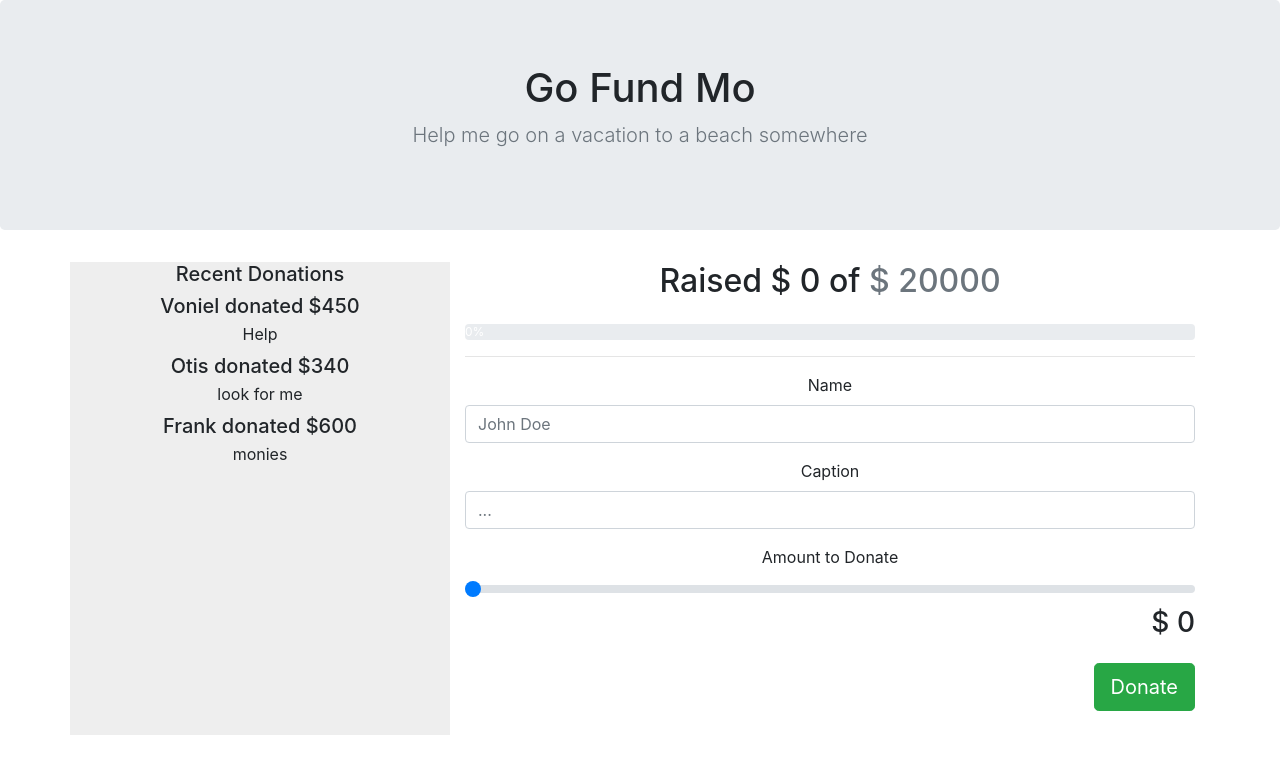
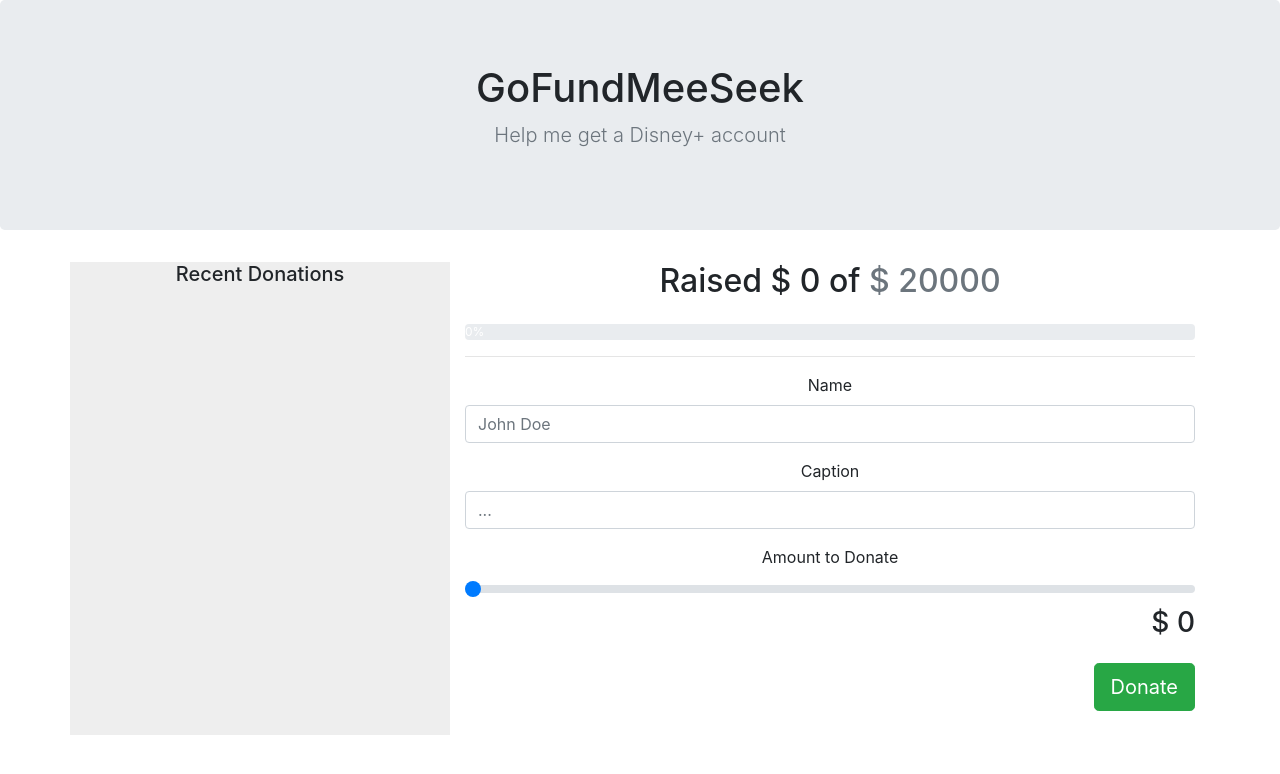
Before and after one commit to vonbarown/Pursuit-Core-Web-Props-Lab, a React (Create React App) app in the folder go-fund-me/: page / in a window 1280 px wide. Shown: the top 774 px of the page. Built offline with nearby package versions, Linux system fonts and the light colour scheme.

Commit message:
completed lab

```diff
--- a/go-fund-me/public/index.html
+++ b/go-fund-me/public/index.html
@@ -30,12 +30,6 @@
 
   <body>
     <!-- JUMBOTRON -->
-    <section class="jumbotron text-center">
-      <h1 class="jumbotron-heading">Go Fund Mo</h1>
-      <p class="lead text-muted">
-        Help me go on a vacation to a beach somewhere
-      </p>
-    </section>
     <!-- CONTAINER / ROW -->
     <div id="root"></div>
 
--- a/go-fund-me/src/App.js
+++ b/go-fund-me/src/App.js
@@ -3,22 +3,22 @@
 import Form from "./components/donationForm";
 import Donors from "./components/donators";
 import ProgressBar from "./components/progressBar";
+import TopBar from "./components/topBar";
 
 class App extends React.Component {
   constructor() {
     super();
     this.state = {
       donors: [
-        { name: "Voniel", amount: 450, blurb: "Help" },
-        { name: "Otis", amount: 340, blurb: "look for me" },
-        { name: "Frank", amount: 600, blurb: "monies" }
+        // { name: "Voniel", amount: 450, blurb: "Help" },
+        // { name: "Otis", amount: 340, blurb: "look for me" },
+        // { name: "Frank", amount: 600, blurb: "monies" }
       ],
       name: "",
       amount: 0,
       blurb: "",
       goal: 20000,
-      raised: 0,
-      percentCompleted: 0
+      raised: 0
     };
 
     // handle change for the form
@@ -37,14 +37,10 @@
       this.setState({
         raised: raised + parseInt(amount),
         donors: [...this.state.donors, newDonor],
-        // percentCompleted: raised / goal
-      });
-    };
 
-    this.calcPercentage = () => {
-      const { goal, raised } = this.state;
-      this.setState({
-        percentCompleted: raised / goal
+        // name: '',
+        // amount: 0,
+        // blurb:''
       });
     };
   }
@@ -68,14 +64,21 @@
 
     return (
       <div className="App">
+
+        <TopBar motivation='Help me get a Disney+ account' />
+
         <div className="container">
-          <div className="row">
+        <div className="row">
             <ul className="col-4 list-unstyled recent-donations">
               <h5>Recent Donations</h5>
               {listItems}
             </ul>
             <div className="col-8">
-              <ProgressBar raised={raised} goal={goal} />
+
+              <ProgressBar
+                raised={raised}
+                goal={goal}
+              />
               <hr />
               <Form
                 handleNewDonation={this.handleNewDonation}
--- a/go-fund-me/src/components/donators.jsx
+++ b/go-fund-me/src/components/donators.jsx
@@ -4,7 +4,7 @@
     return (
         <li className="media my-2">
             <div className="media-body">
-                <h5 className="mt-0 mb-1">{props.name} donated ${props.amount}</h5>
+                <h5 className="mt-0 mb-1">{props.name} Donated ${props.amount}</h5>
                 {props.blurb}
             </div>
         </li>
--- a/go-fund-me/src/components/progressBar.jsx
+++ b/go-fund-me/src/components/progressBar.jsx
@@ -1,9 +1,8 @@
 import React from 'react'
 
 class ProgressBar extends React.Component {
-
     render() {
-        this.percent = (this.props.raised / this.props.goal) * 100
+        this.percent = parseInt((this.props.raised / this.props.goal) * 100)
         return (<>
             <h2 className="mb-4">
                 Raised $ {this.props.raised} of <span className="text-muted">$ {this.props.goal}</span>
--- /dev/null
+++ b/go-fund-me/src/components/topBar.jsx
@@ -0,0 +1,14 @@
+import React from 'react'
+
+const TopBar = (props) => {
+    return (
+        <section className="jumbotron text-center">
+            <h1 className="jumbotron-heading">GoFundMeeSeek</h1>
+            <p className="lead text-muted">
+                {props.motivation}
+            </p>
+        </section>
+    )
+}
+
+export default TopBar
```
